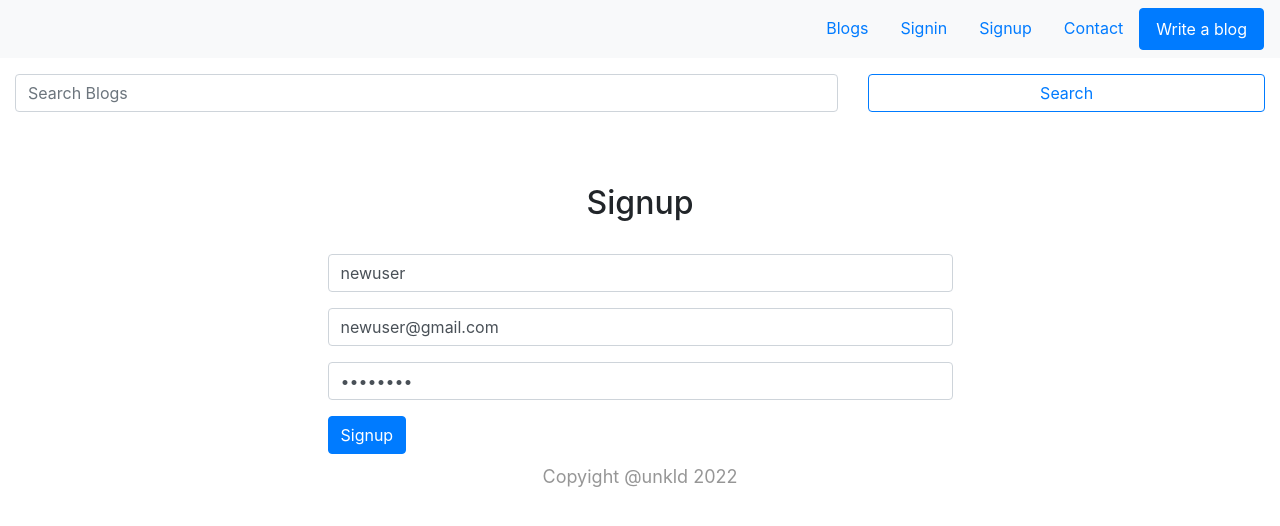
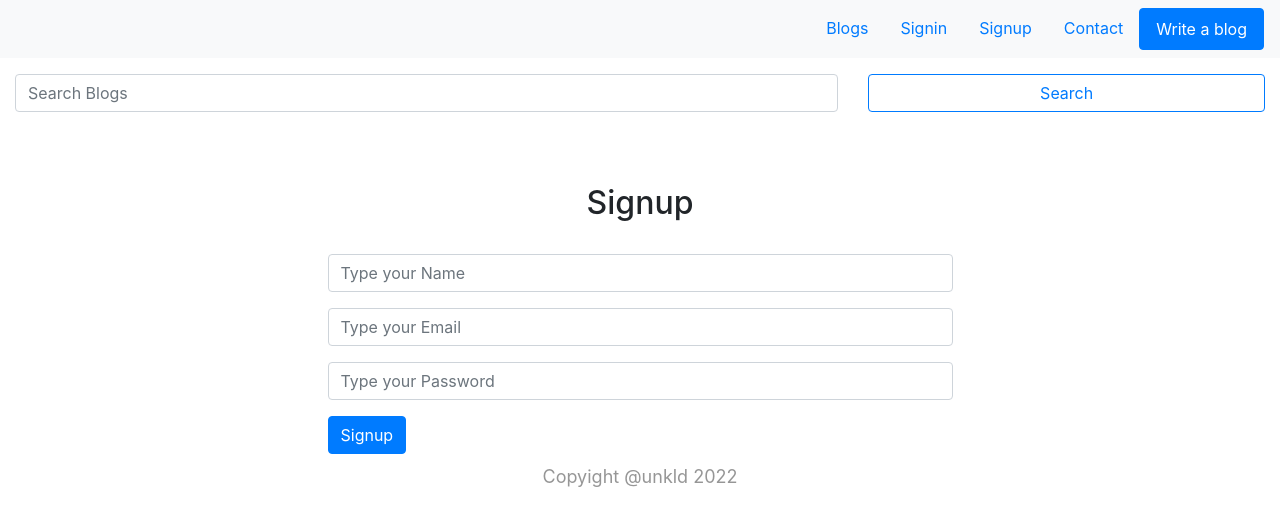
Before and after one commit to UNKLD/SeoBlogFrontEnd, a Next.js app: page /signup in a window 1280 px wide. Shown: the top 526 px of the page. Built offline with nearby package versions, Linux system fonts and the light colour scheme.

Commit message:
Update SignupComponent.js

```diff
--- a/components/auth/SignupComponent.js
+++ b/components/auth/SignupComponent.js
@@ -5,9 +5,9 @@ import Link from 'next/link';
 
 function SignupComponent() {
   const [values, setValues] = useState({
-    name: 'newuser',
-    email: 'newuser@gmail.com',
-    password: 'password',
+    name: '',
+    email: '',
+    password: '',
     error: '',
     loading: false,
     message: '',
```
